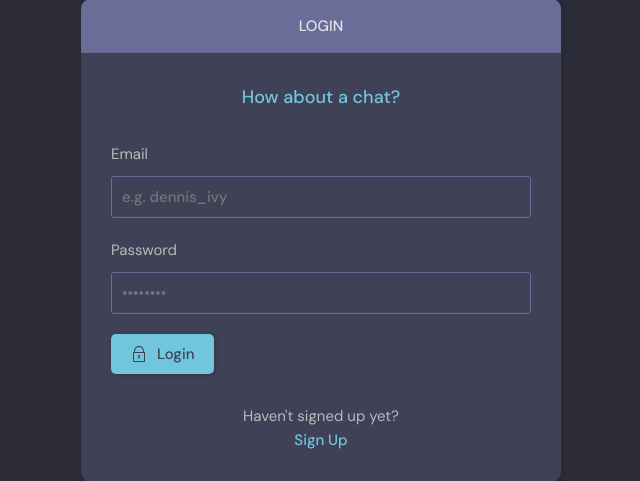
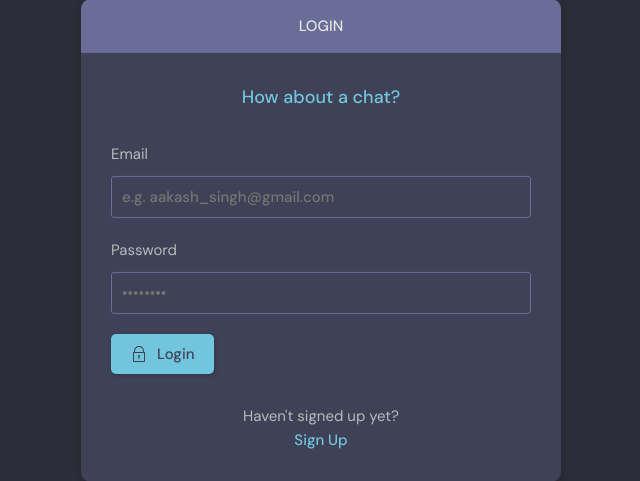
Before and after one commit to singh123456/GroupSync, a Django app: page /login/ in a window 1280 px wide. Shown: the part 179-660 px from the top of the page, without its empty margins (319-959 px from the left). Run offline with Django 4.2, Linux system fonts and the light colour scheme.

Commit message:
Update login_register.html

```diff
--- a/base/templates/base/login_register.html
+++ b/base/templates/base/login_register.html
@@ -24,7 +24,7 @@
               {% csrf_token %}
               <div class="form__group form__group">
                 <label for="room_name">Email</label>
-                <input id="email" name="email" type="text" placeholder="e.g. dennis_ivy" />
+                <input id="email" name="email" type="text" placeholder="e.g. aakash_singh@gmail.com" />
               </div>
               <div class="form__group">
                 <label for="password">Password</label>
```
